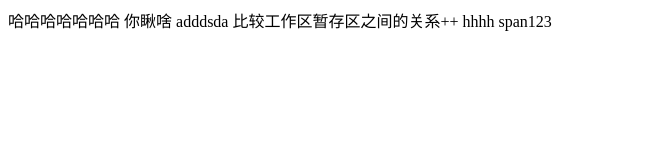
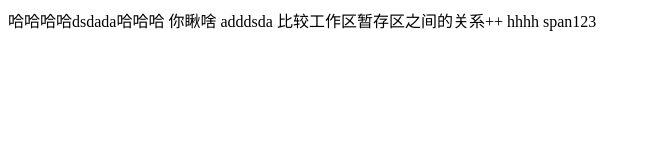
Before and after one commit to LeonVincent/git_learning, a plain HTML site: page index.html in a window 1280 px wide. Shown: the whole page, without its empty margins (0-650 px from the left). Drawn offline with Linux system fonts and the light colour scheme.

Commit message:
Update index.html
master 1

```diff
--- a/index.html
+++ b/index.html
@@ -7,7 +7,7 @@
   <title>Document</title>
 </head>
 <body>
-  <span>哈哈哈哈哈哈哈</span>
+  <span>哈哈哈哈dsdada哈哈哈</span>
   <span>你瞅啥</span>
   <span>adddsda</span>
   <span>比较工作区暂存区之间的关系++</span>
```
